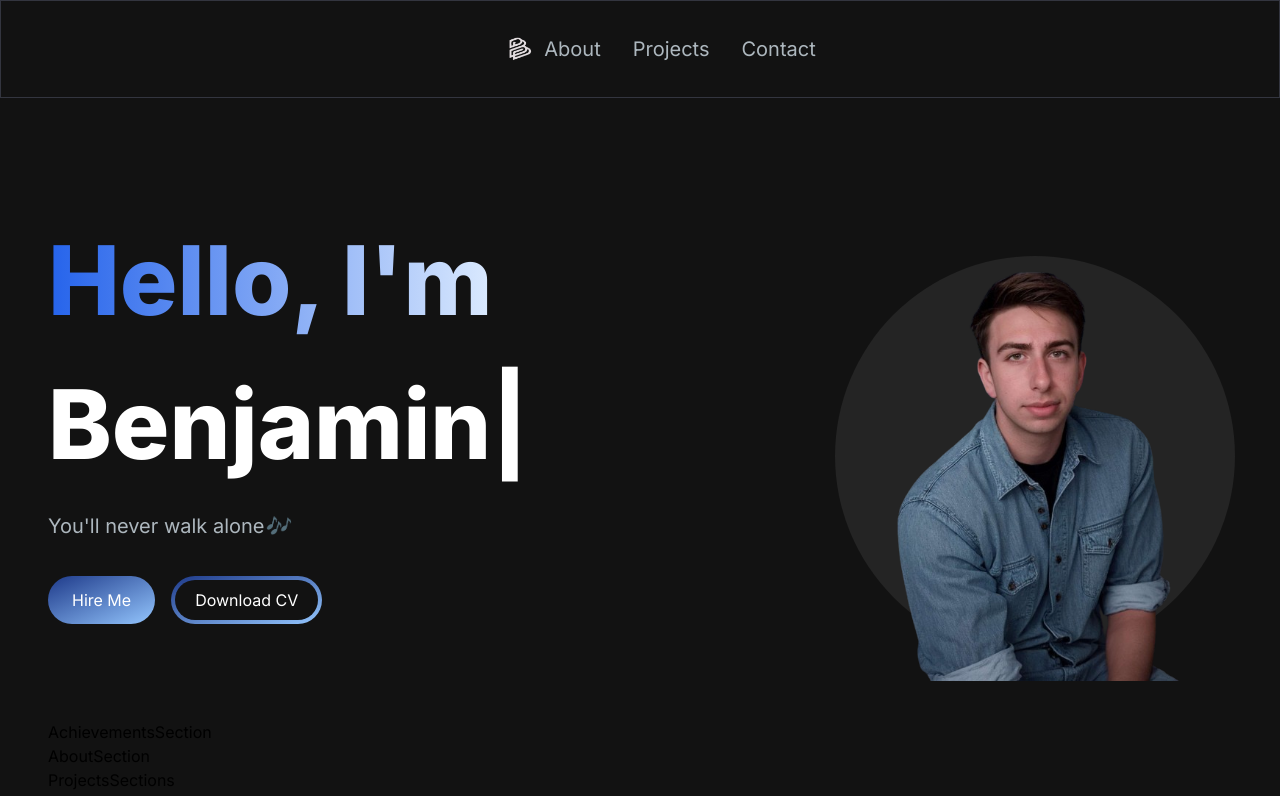
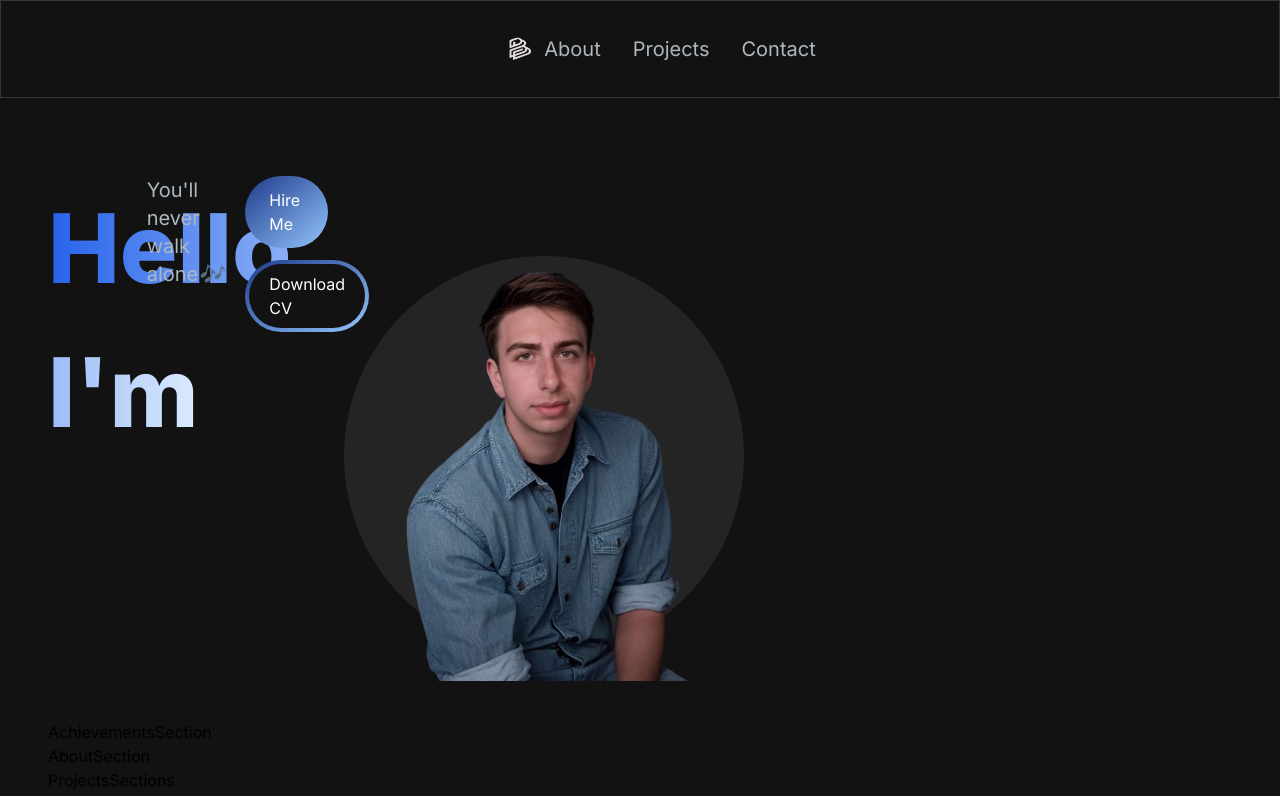
Before and after one commit to benjii66/Projet-12---Portfolio, a Next.js app in the folder portfolio/: page / in a window 1280 px wide. Shown: the top 796 px of the page. Built offline with nearby package versions, Linux system fonts and the light colour scheme.

Commit message:
test without motion and type animation

```diff
--- a/portfolio/src/app/components/HeroSection.jsx
+++ b/portfolio/src/app/components/HeroSection.jsx
@@ -9,29 +9,12 @@ const HeroSection = () => {
   return (
     <section className="lg:py-16">
       <div className="grid grid-cols-1 sm:grid-cols-12">
-        <motion.div
-          initial={{ opacity: 0, scale: 0.5 }}
-          animate={{ opacity: 1, scale: 1 }}
-          transition={{ duration: 0.5 }}
-          className="col-span-8 place-self-center text-center sm:text-left justify-self-start"
-        >
           <h1 className="text-white mb-4 text-4xl sm:text-5xl lg:text-8xl lg:leading-normal font-extrabold">
             <span className="text-transparent bg-clip-text bg-gradient-to-r from-blue-600 to-blue-100">
               Hello, I&apos;m{" "}
             </span>
             <br></br>
-            <TypeAnimation
-              sequence={[
-                "Benjamin",
-                1000,
-                "Front-End",
-                1000,
-              ]}
-              wrapper="span"
-              speed={20}
-              repeat={Infinity}
-              className="text-2xl sm:text-2xl lg:text-8xl"
-            />
+
           </h1>
           <p className="text-[#ADB7BE] text-base sm:text-lg mb-6 lg:text-xl">
             You'll never walk alone<i>🎶</i>
@@ -52,13 +35,7 @@ const HeroSection = () => {
               </span>
             </Link>
           </div>
-        </motion.div>
-        <motion.div
-          initial={{ opacity: 0, scale: 0.5 }}
-          animate={{ opacity: 1, scale: 1 }}
-          transition={{ duration: 0.5 }}
-          className="col-span-4 place-self-center mt-4 lg:mt-0"
-        >
+
         <div className="bg-[#46454559] lg:w-[400px] lg:h-[400px] w-[250px] h-[250px] rounded-full relative mt-20">
           <Image
             src="/images/benji.png"
@@ -68,7 +45,6 @@ const HeroSection = () => {
             height={300}
           />
         </div>
-        </motion.div>
       </div>
     </section>
   );
```
